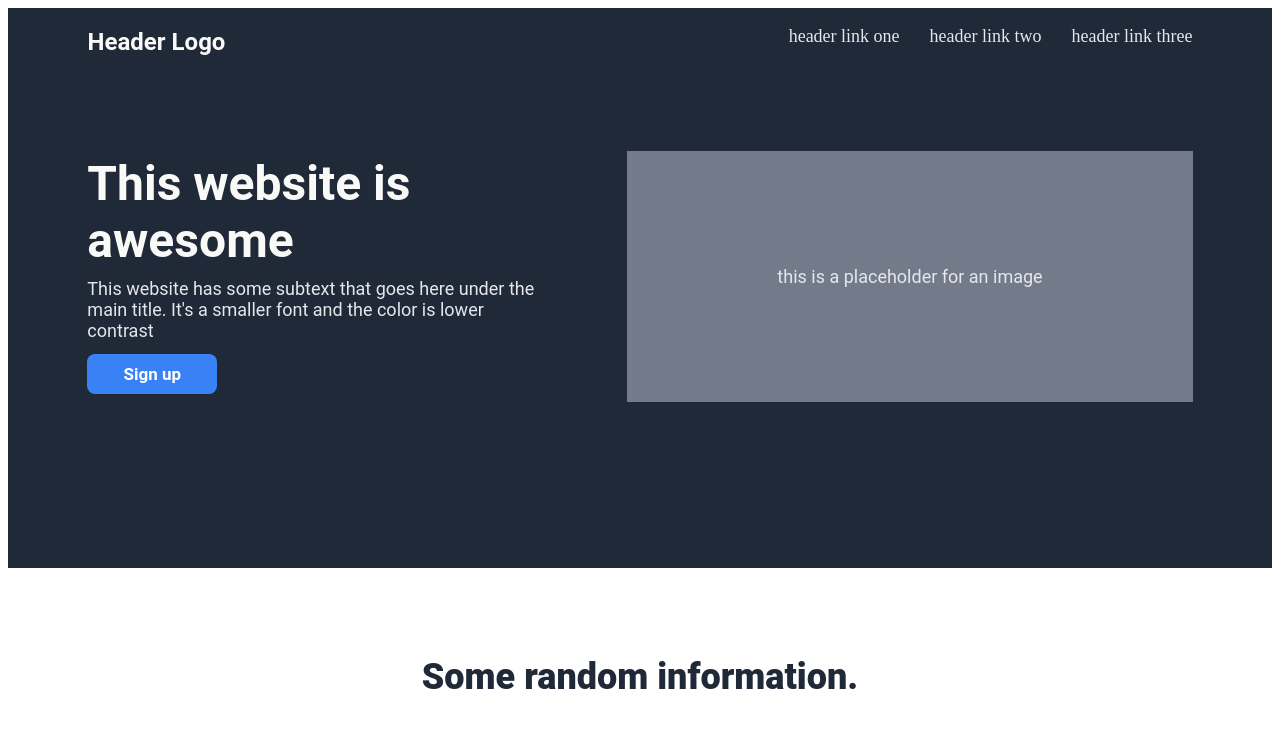
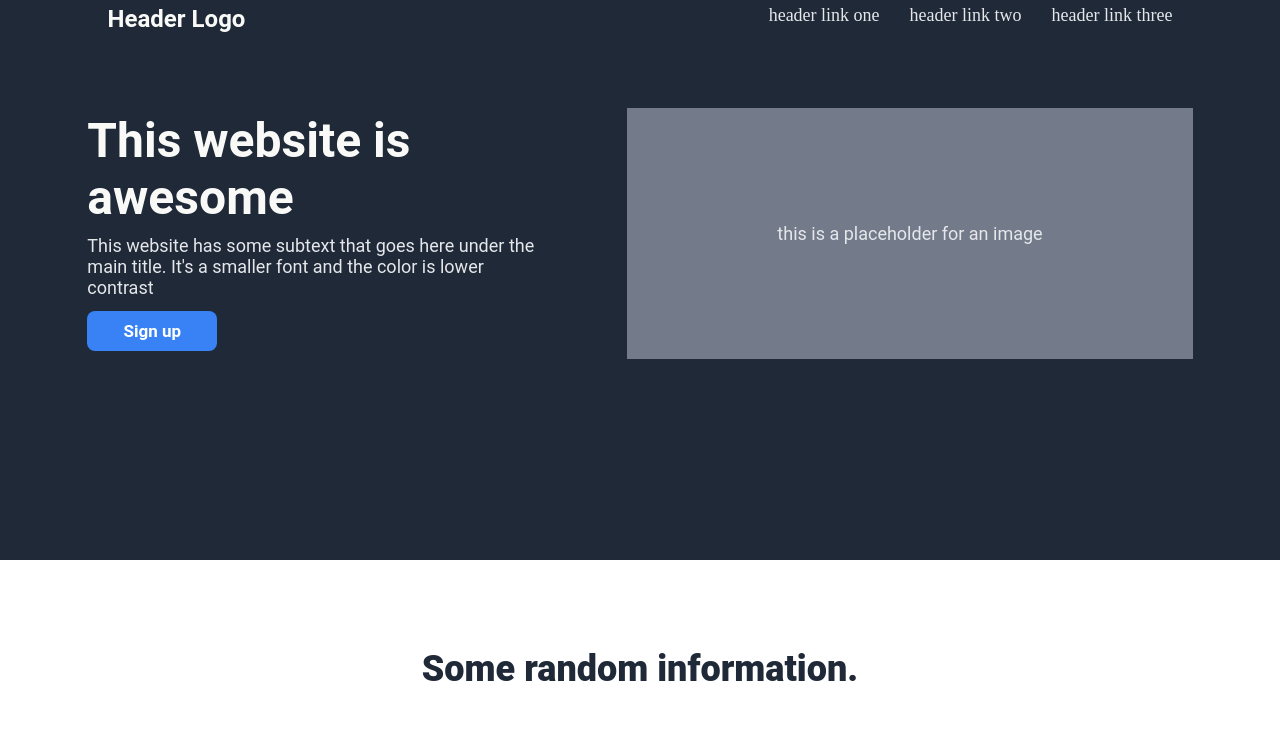
Before and after one commit to JoaoAI/landing-page, a plain HTML site: page index.html in a window 1280 px wide. Shown: the top 755 px of the page. Drawn offline with Linux system fonts and the light colour scheme.

Commit message:
Corrected Page

```diff
--- a/style.css
+++ b/style.css
@@ -1,3 +1,11 @@
+*{
+    margin: 0;
+    padding: 0;
+    border: 0;
+    outline: none;
+    box-sizing: border-box;
+}
+
 .alfa{
     background-color: #1F2937;
     height: 560px;
@@ -17,6 +25,7 @@ h2{
     display: flex;
     height: 100px;
     width: 565px;
+    margin-top: 5px;
 }
 
 ul{
@@ -28,6 +37,7 @@ ul{
     color: #E5E7EB;
     height: 100px;
     width: 500px;
+    margin-top: 5px;
 }
 
 .second{
```
